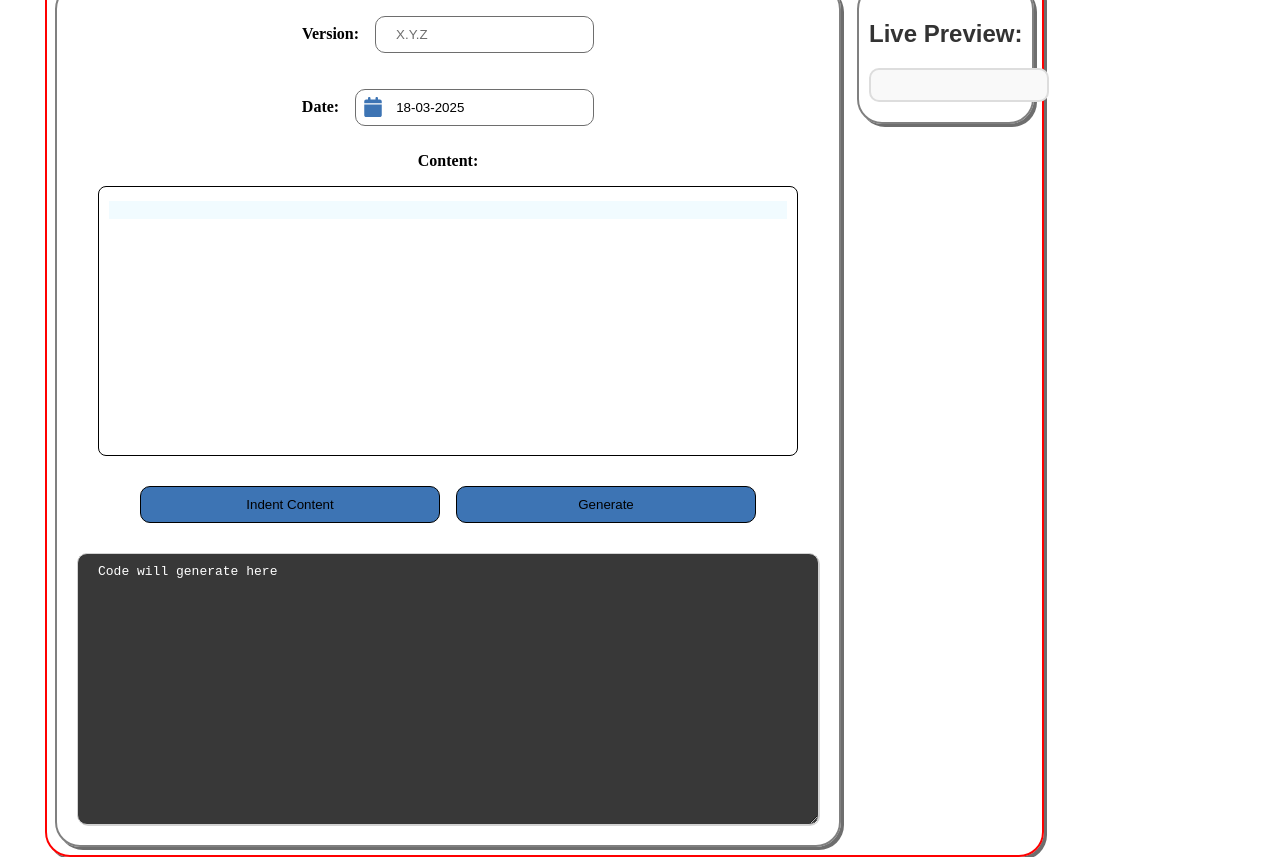
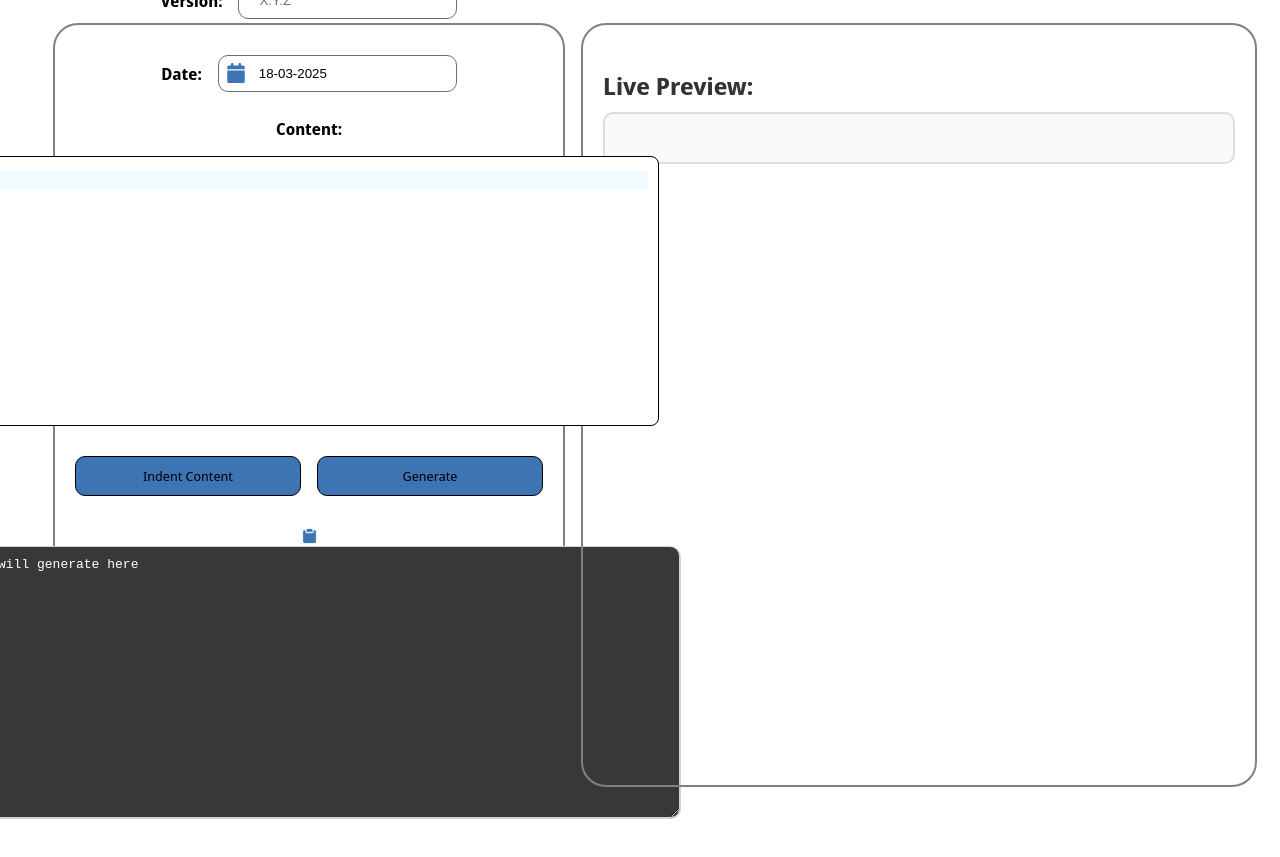
Before and after one commit to Samero0/ReleaseNotesGenerator, a React (Vite) app: page / in a window 1280 px wide. Shown: the top 857 px of the page. After the commit the page ends 830 px from the top, so only its background shows below. Built offline with nearby package versions, Linux system fonts and the light colour scheme.

Commit message:
style fixes & clickable img component added

```diff
--- a/src/App.tsx
+++ b/src/App.tsx
@@ -14,32 +14,39 @@ import Input from './components/Input.tsx';
 import Label from './components/Label.tsx';
 import TextBox from './components/Textbox.tsx';
 import LivePreview from './components/LivePreview.tsx';
+import Clickableimg from './components/ClickableImg.tsx';
+import clipBoardIcon from './assets/clipBoard.svg'
 
-// General styles for the application
 const Display = styled.div`
-  font-family: Arial, Helvetica, sans-serif;
   display: flex;
   flex-direction: row;
-  justify-content: center;
-  width: fit-content;
-  height: fit-content;
-  border: 2px solid red;
+  justify-content: flex-start;
+  width: 100%;
+  height: 100%;
   border-radius: 25px;
-  box-shadow: #6E6E6E 3px 3px;
 `;
 
-// General styles for the application
 const FormDisplay = styled.div`
-  font-family: Arial, Helvetica, sans-serif;
   display: flex;
   flex-direction: column;
   justify-content: center;
-  width: fit-content;
-  height: fit-content;
+  width: 40%;
+  height: 90%;
   border: 2px solid grey;
   border-radius: 25px;
-  box-shadow: #6E6E6E 3px 3px;
   padding: 10px;
+  gap:10px;
+  margin: 8px;
+`;
+
+const PreviewDisplay = styled.div`
+  display: flex;
+  flex-direction: column;
+  width: 60%;
+  height: 90%;
+  border: 2px solid grey;
+  border-radius: 25px;
+  padding: 20px;
   gap:10px;
   margin: 8px;
 `;
@@ -117,8 +124,11 @@ export const App = () => {
 
   return (
     <Display>
+
       <FormDisplay>
+
         <FormContent>
+
           <FormInputElement>
             <Label id="label_version" text="Version:" />
             <Input
@@ -143,10 +153,11 @@ export const App = () => {
             value={inputContent}
             onChange={handleEditorChange} //pass the handler with formatting
           />
+
         </FormContent>
 
         <FormInputElement>
-        <Button
+          <Button
             id="button_indent"
             onClick={handleIndentContent}
             text="Indent Content"
@@ -159,13 +170,15 @@ export const App = () => {
         </FormInputElement>
 
         <FormResult>
+          <Clickableimg imageSrc={clipBoardIcon} alt='clipboard'/>
           <TextBox id="textBox_code" placeholder="Code will generate here" value={code} />
         </FormResult>
+
       </FormDisplay>
 
-      <FormDisplay>
+      <PreviewDisplay>
         <LivePreview htmlContent={inputContent}></LivePreview>
-      </FormDisplay>
+      </PreviewDisplay>
 
     </Display>
   );
--- a/src/components/Button.tsx
+++ b/src/components/Button.tsx
@@ -14,16 +14,19 @@ const StyledButton = styled.button`
     border: 1px solid black;
     border-radius: 10px;
     cursor: pointer;
-
+    font-family: var(--font-product-font-family, "Noto Sans Display");
     &:hover{
         background-color: #336195;
         box-shadow: black 0 0 4px;
     }
 `;
 
+
 const Button : React.FC<ButtonProps> = ({id, text, onClick}) => {
     return (
+
         <StyledButton id={id} onClick={onClick}>{text}</StyledButton>
+
     );
 };
 
--- /dev/null
+++ b/src/components/ClickableImg.tsx
@@ -0,0 +1,22 @@
+import React from "react";
+import { styled } from 'styled-components'
+
+interface ClickableImgProps{
+    imageSrc: string;
+    alt: string;
+    onClick? : () => void;
+}
+
+const StyledImg = styled.img`
+    width: 15px;
+    height: 20px;
+    cursor: pointer;
+`;
+
+const Clickableimg : React.FC<ClickableImgProps> = ({imageSrc, alt, onClick}) =>{
+    return(
+        <StyledImg src={imageSrc} alt={alt} onClick={onClick}></StyledImg>
+    )
+}
+
+export default Clickableimg;
--- a/src/components/Label.tsx
+++ b/src/components/Label.tsx
@@ -8,7 +8,6 @@ interface LabelProps{
 const StyledLabel = styled.label`
     color: black;
     font-weight: bold;
-    font-family: 'Times New Roman', Times, serif;
 `;
 
 const Label : React.FC<LabelProps> = ({id, text}) => {
--- a/src/components/LivePreview.tsx
+++ b/src/components/LivePreview.tsx
@@ -3,14 +3,12 @@ import styled from 'styled-components';
 
 // Estilo para la vista previa
 const PreviewContainer = styled.div`
-  margin-top: 20px;
-  padding: 15px;
+  margin-top: 10px;
   border: 2px solid #ddd;
   border-radius: 10px;
   background-color: #f9f9f9;
   overflow-y: auto;
-  width: 95%;
-  height: 100%;
+  padding: 1em;
 `;
 
 const PreviewHeader = styled.h3`
--- a/src/index.css
+++ b/src/index.css
@@ -5,4 +5,5 @@ html, body, #root {
     display: flex;
     justify-content: start;
     align-items: center;
+    font-family: var(--font-product-font-family, "Noto Sans Display");
 }
```
Also changed, not shown: src/assets/blueTick.svg (added), src/assets/clipBoard.svg (added).
